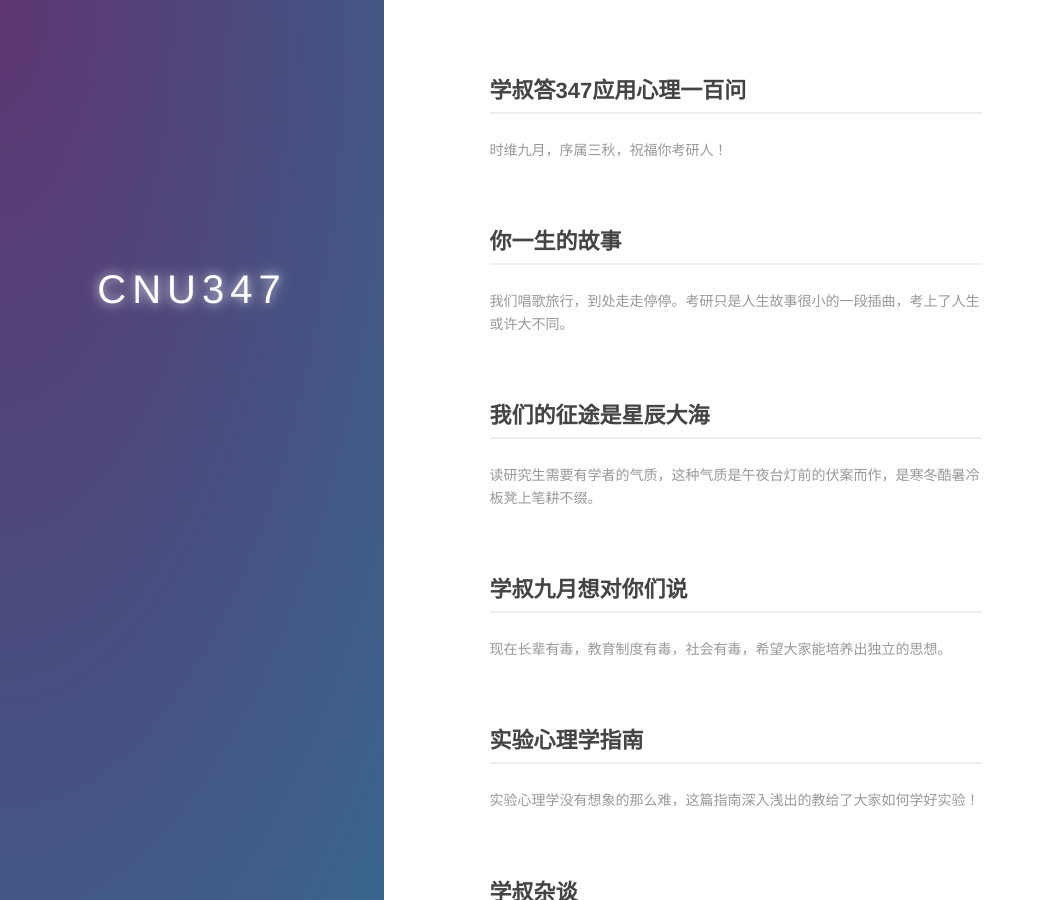
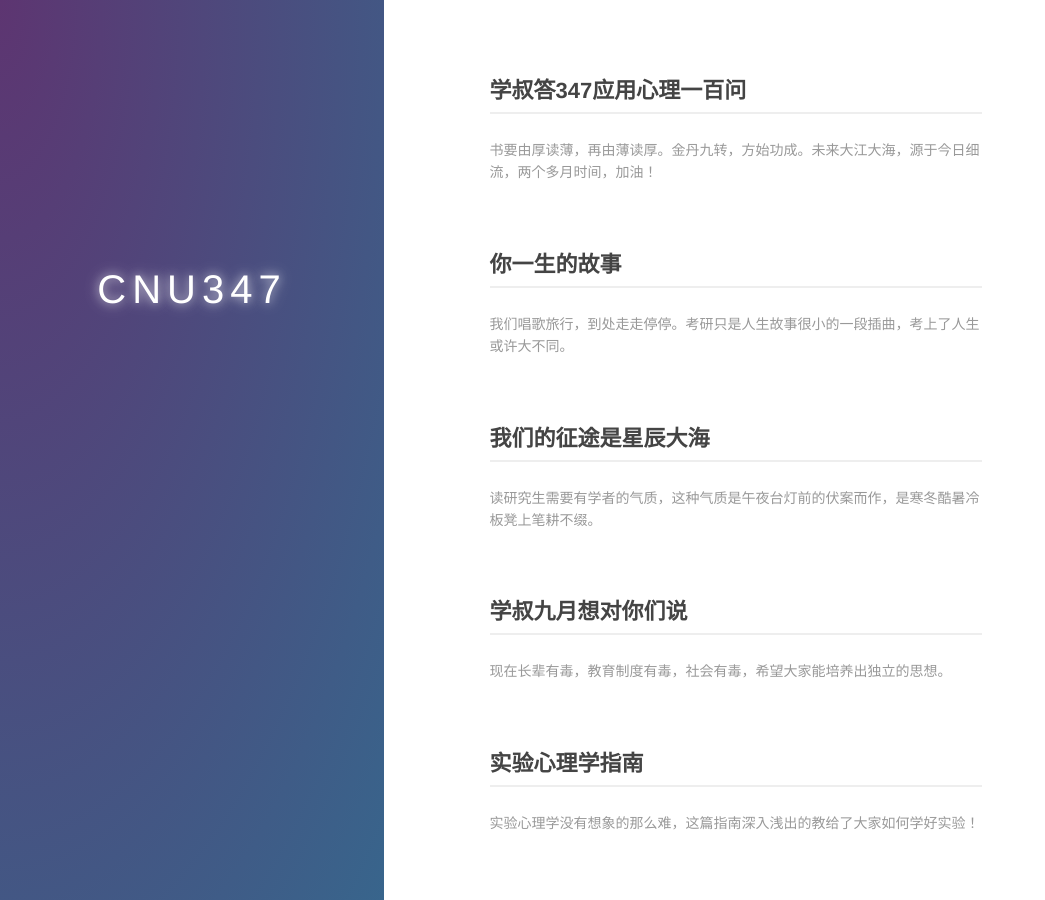
Before and after one commit to zapp926/cnu.github.io, a Jekyll site: the page built from index.md, in a window 1280 px wide and 900 px high. Shown: the whole window, without its empty margins (0-1045 px from the left). Built offline with Jekyll 4.4.1, drawn with Linux system fonts in a browser that asks for light colours.

Commit message:
change blog

```diff
--- a/_posts/2018-09-25-knowledge.md
+++ b/_posts/2018-10-05-knowledge.md
@@ -2,7 +2,7 @@
 layout:     post
 title: 学叔答347应用心理一百问
 category: blog
-description: 时维九月，序属三秋，祝福你考研人！
+description: 书要由厚读薄，再由薄读厚。金丹九转，方始功成。未来大江大海，源于今日细流，两个多月时间，加油！
 ---
 
 ## 知识问答
@@ -555,6 +555,6 @@ Q1：复试主要面试什么问题呢？
 ---
 ### 后记
 
-未来大江大海，始于今日细流，两个多月时间，大家加油！
+书要由厚读薄，再由薄读厚。金丹九转，方始功成。未来大江大海，源于今日细流，两个多月时间，大家加油！
 
 ![psylab.jepg](http://pdsh5ir09.bkt.clouddn.com/psylab.jpeg)
```
